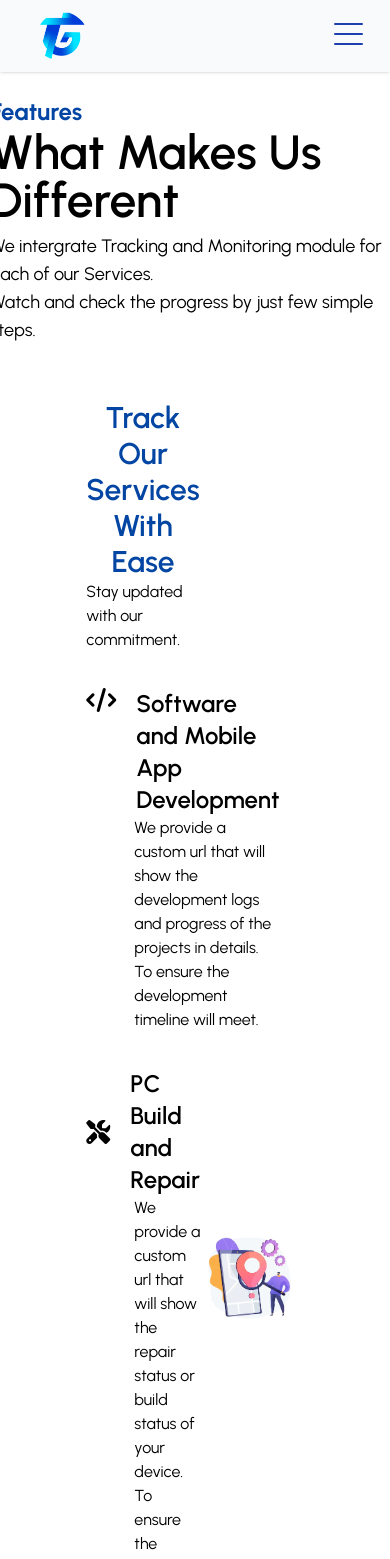
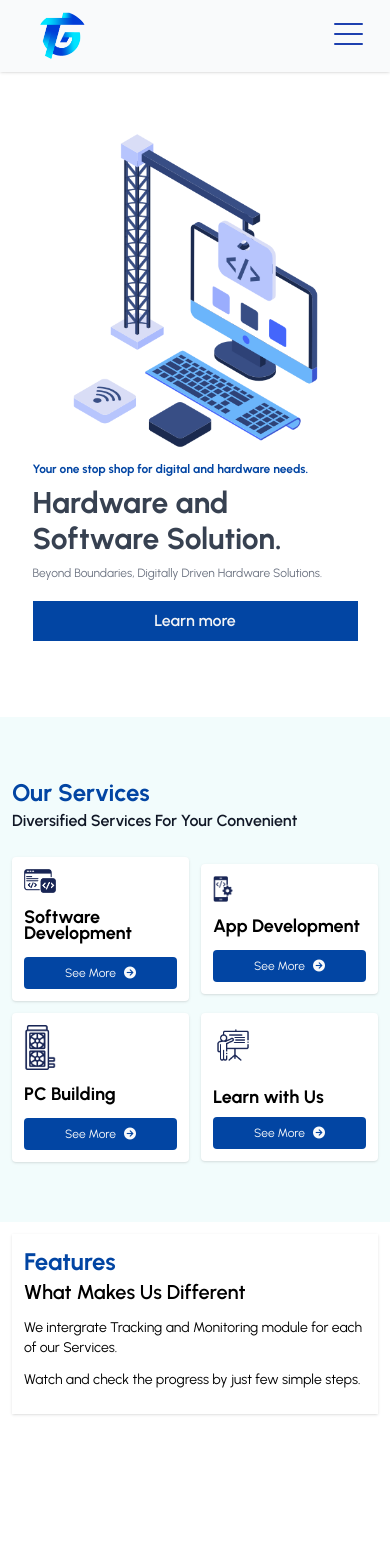
Before and after one commit to jltdev15/tg-website-2024, a Vue app: page / in a window 390 px wide. Shown: the top 1559 px of the page. After the commit the page ends 1426 px from the top, so only its background shows below. Built offline with nearby package versions, Linux system fonts and the light colour scheme.

Commit message:
fix mobile view feautures

```diff
--- a/src/App.vue
+++ b/src/App.vue
@@ -2,8 +2,9 @@
   <navigation></navigation>
   <router-view>
   </router-view>
-  <footer-view></footer-view>
+  <!-- <footer-view></footer-view> -->
 </template>
+
 <script setup>
 import Navigation from './components/Navigation.vue';
 import FooterView from './components/FooterView.vue';
--- a/src/components/Features.vue
+++ b/src/components/Features.vue
@@ -1,13 +1,15 @@
 <template>
-  <section class="flex justify-center py-24 bg-[#ffffff]">
-    <div>
-      <p class="text-2xl font-bold text-[#0245A3]">Features</p>
-      <h3 class="text-5xl font-semibold capitalize">What makes us different</h3>
-      <p class="py-2 text-lg">
-        We intergrate Tracking and Monitoring module for each of our Services.
-        <span class="block">Watch and check the progress by just few simple steps.</span>
-      </p>
-      <div class="flex items-center px-24 py-12 justify-evenly">
+  <section class="flex justify-center bg-[#ffffff]">
+    <div class="p-3 ">
+      <div class="p-3 shadow">
+        <p class="text-2xl font-bold text-[#0245A3]">Features</p>
+        <h3 class="text-xl font-semibold capitalize">What makes us different</h3>
+        <p class="py-3 text-sm ">
+          We intergrate Tracking and Monitoring module for each of our Services.
+          <span class="block pt-3 text-sm">Watch and check the progress by just few simple steps.</span>
+        </p>
+      </div>
+      <!-- <div class="flex items-center px-24 py-12 justify-evenly">
         <div class="flex flex-col items-start w-3/6 gap-9 between">
           <div>
             <h1 class="text-3xl capitalize font-semibold text-center text-[#0245A3]">
@@ -54,9 +56,6 @@
             </ul>
           </div>
           <div class="w-full px-12 py-6">
-            <!-- <button
-              class="capitalize w-3/6 flex justify-center items-center  bg-[#0245A3] hover:bg-[rgba(2,69,163,0.8)] gap-3 py-3 px-6 text-lg active:shadow-md transition-all font-bold text-gray-50"
-            > -->
             <button
               class=" text-[#0245A3] text-lg font-semibold py-3 px-6 flex gap-3 items-center outline-2 outline-blue-800 outline outline-offset-1 hover:bg-gray-100 transition-all hover:text-gray-800">
               Learn more <i class="fa-solid fa-arrow-right"></i>
@@ -66,7 +65,7 @@
         <div class="w-3/6">
           <img src="../assets/images/track.webp" alt="" />
         </div>
-      </div>
+      </div> -->
     </div>
   </section>
 </template>
--- a/src/views/MainView.vue
+++ b/src/views/MainView.vue
@@ -13,8 +13,8 @@ import CopyRight from "@/components/CopyRight.vue";
 
 <template>
   <main>
-    <!-- <hero></hero>
-    <services></services> -->
+    <hero></hero>
+    <services></services>
     <features></features>
     <!-- <review></review>
     <blog></blog>
```
